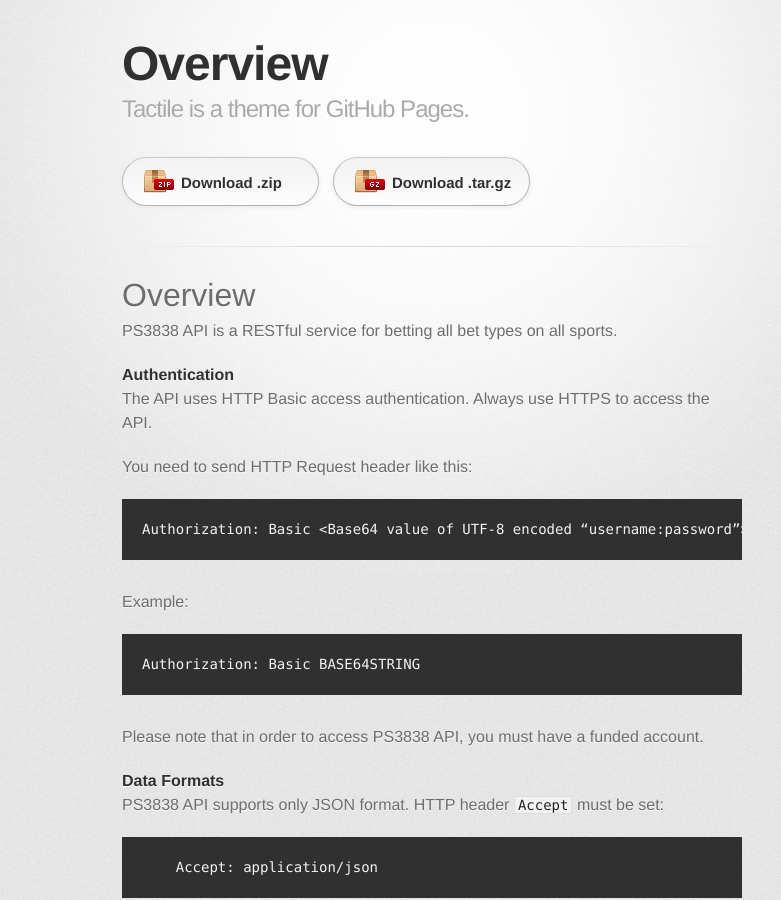
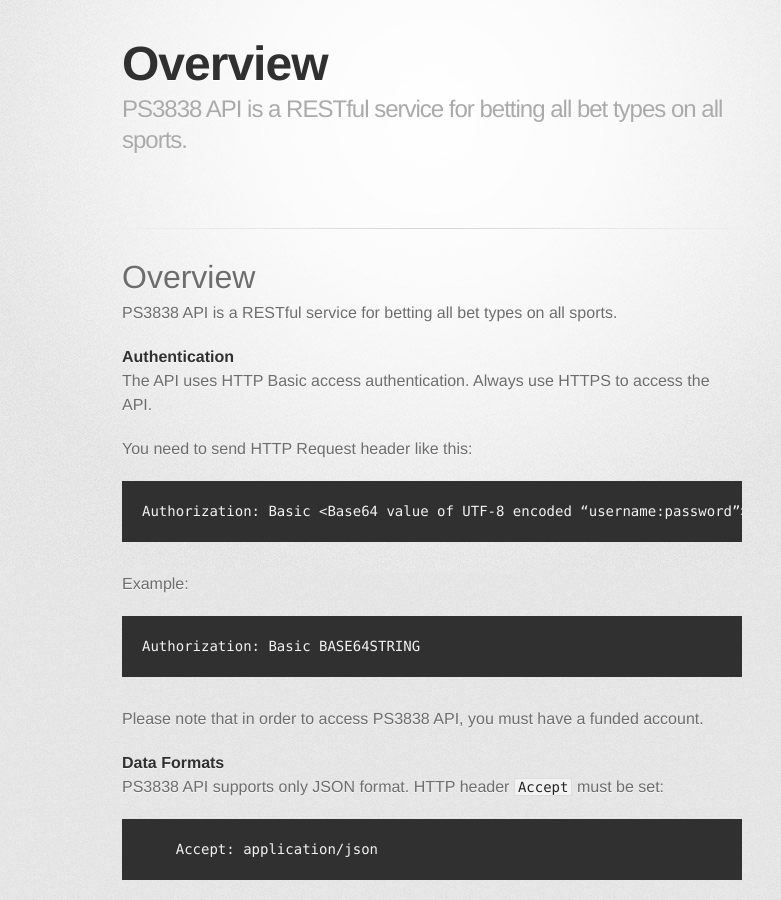
Before and after one commit to ps3838api/ps3838api.github.io, a Jekyll site: the page built from index.md, in a window 1280 px wide and 900 px high. Shown: the whole window, without its empty margins (208-989 px from the left). Built offline with Jekyll 4.4.1, drawn with Linux system fonts in a browser that asks for light colours; some web fonts are replaced; our own code applies the rules of GitHub Pages for plain Markdown files.

Commit message:
Update _config.yml

```diff
--- a/_config.yml
+++ b/_config.yml
@@ -1,6 +1,6 @@
 
-title: Tactile theme
-description: Tactile is a theme for GitHub Pages.
-show_downloads: true
+title: PS3838 API
+description: PS3838 API is a RESTful service for betting all bet types on all sports.
+show_downloads: false
 google_analytics:
 theme: jekyll-theme-tactile
```
